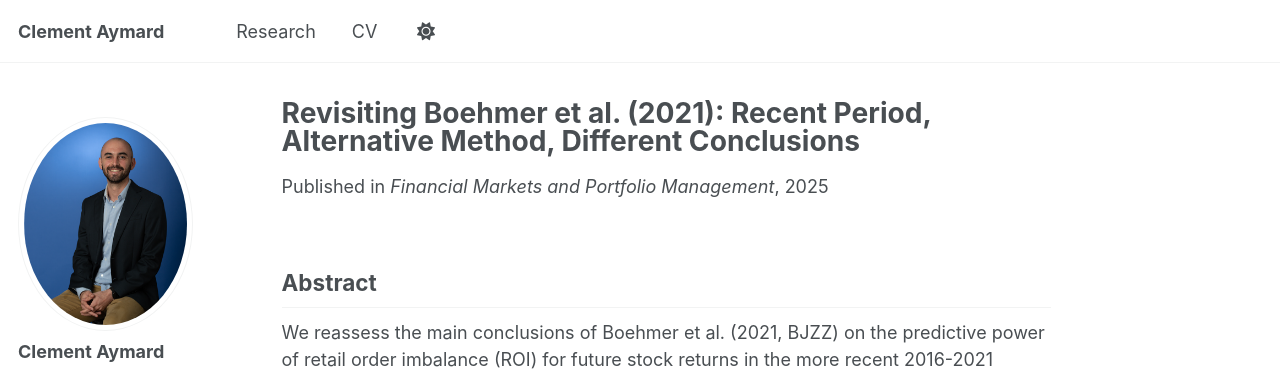
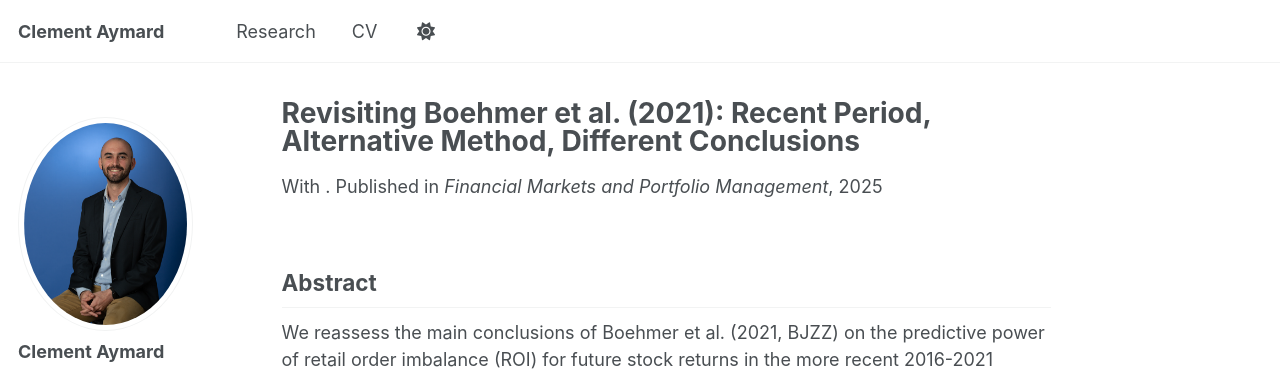
Before and after one commit to clemaymd/clemaymd.github.io, a Jekyll site: the page built from _publications/revisitbjzz_2025_ssrn.md, in a window 1280 px wide and 1378 px high. Shown: the top 371 px of the window. Built offline with Jekyll 4.4.1, drawn with Linux system fonts in a browser that asks for light colours; a script that is not in the unit is left out.

Commit message:
Update single.html

```diff
--- a/_layouts/single.html
+++ b/_layouts/single.html
@@ -36,6 +36,8 @@
 
         {% if page.collection == 'teaching' %}
           <p> {{ page.type }}, <i>{{ page.venue }}</i>, {{ page.date | default: "1900-01-01" | date: "%Y" }} </p>
+        {% elsif page.venue and page.date and page.other_authors %}
+          <p>With {{ post.other_authors }}. Published in <i>{{ page.venue }}</i>, {{ page.date | default: "1900-01-01" | date: "%Y" }} </p>
         {% elsif page.venue and page.date %}
           <p>Published in <i>{{ page.venue }}</i>, {{ page.date | default: "1900-01-01" | date: "%Y" }} </p>
         {% elsif page.date %}
@@ -43,6 +45,7 @@
         {% endif %}
         </header>
       {% endunless %}
+
 
       <section class="page__content" itemprop="text">
         {{ content }}
```
